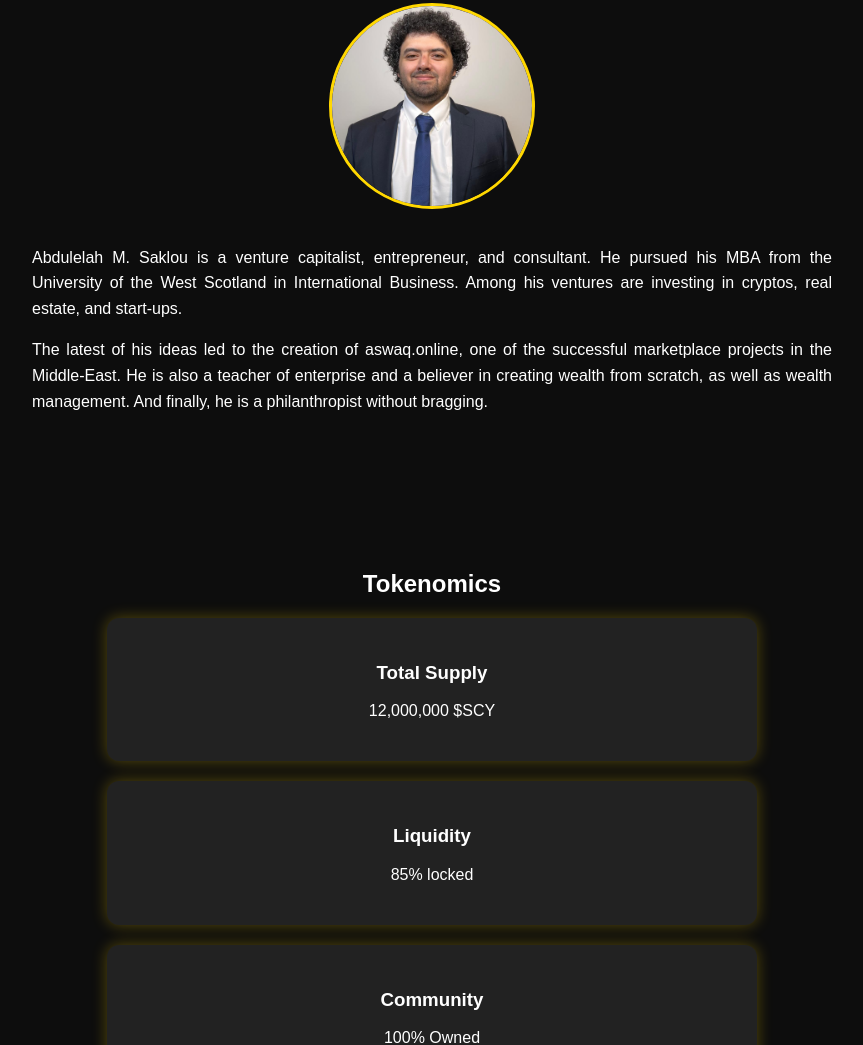
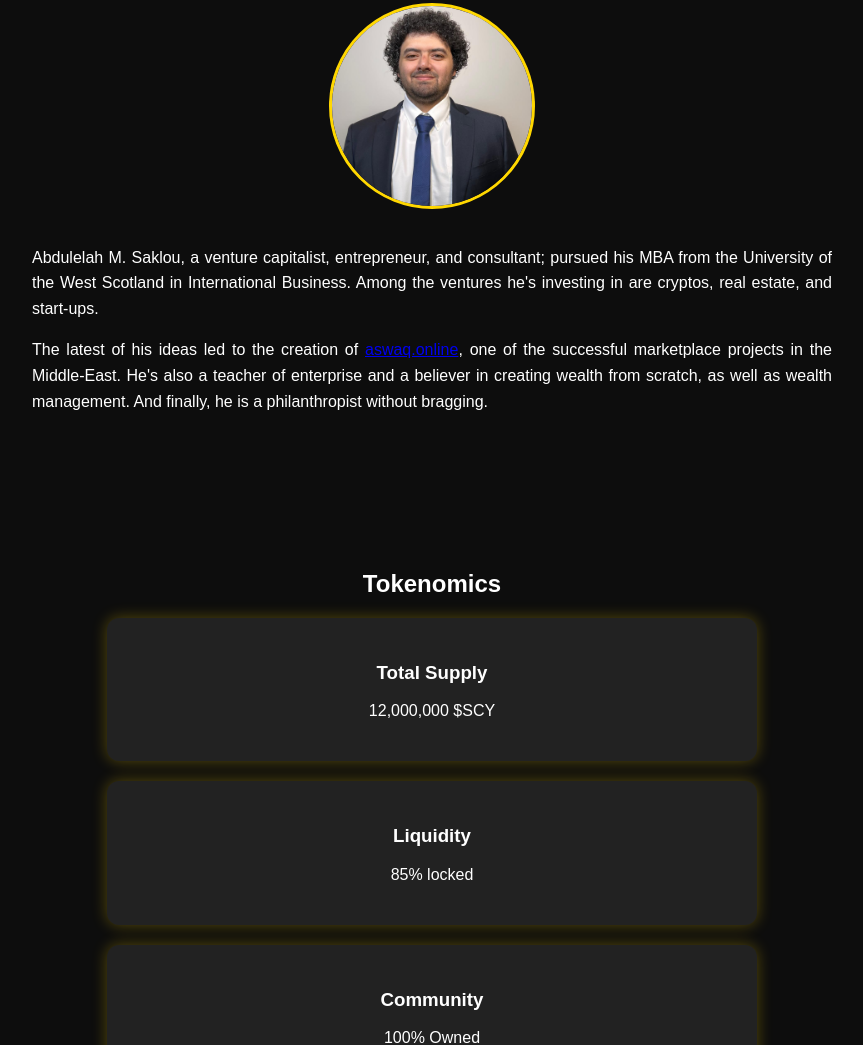
Before and after one commit to abdulsaklou/scarcity_coin, a plain HTML site: page index.html in a window 1280 px wide. Shown: the part 916-1961 px from the top of the page, without its empty margins (208-1071 px from the left). Drawn offline with Linux system fonts and the light colour scheme.

Commit message:
Update index.html

```diff
--- a/index.html
+++ b/index.html
@@ -173,8 +173,8 @@
             <div class="founder">
                 <img src="founder.jpeg" alt="Abdulelah M. Saklou" class="founder-photo">
                 <div class="founder-text">
-                    <p>Abdulelah M. Saklou is a venture capitalist, entrepreneur, and consultant. He pursued his MBA from the University of the West Scotland in International Business. Among his ventures are investing in cryptos, real estate, and start-ups.</p>
-                    <p>The latest of his ideas led to the creation of aswaq.online, one of the successful marketplace projects in the Middle-East. He is also a teacher of enterprise and a believer in creating wealth from scratch, as well as wealth management. And finally, he is a philanthropist without bragging.</p>
+                    <p>Abdulelah M. Saklou, a venture capitalist, entrepreneur, and consultant; pursued his MBA from the University of the West Scotland in International Business. Among the ventures he's investing in are cryptos, real estate, and start-ups.</p>
+                    <p>The latest of his ideas led to the creation of <a href="https://www.aswaq.online/" target="_blank">aswaq.online</a>, one of the successful marketplace projects in the Middle-East. He's also a teacher of enterprise and a believer in creating wealth from scratch, as well as wealth management. And finally, he is a philanthropist without bragging.</p>
                 </div>
             </div>
         </section>
```
